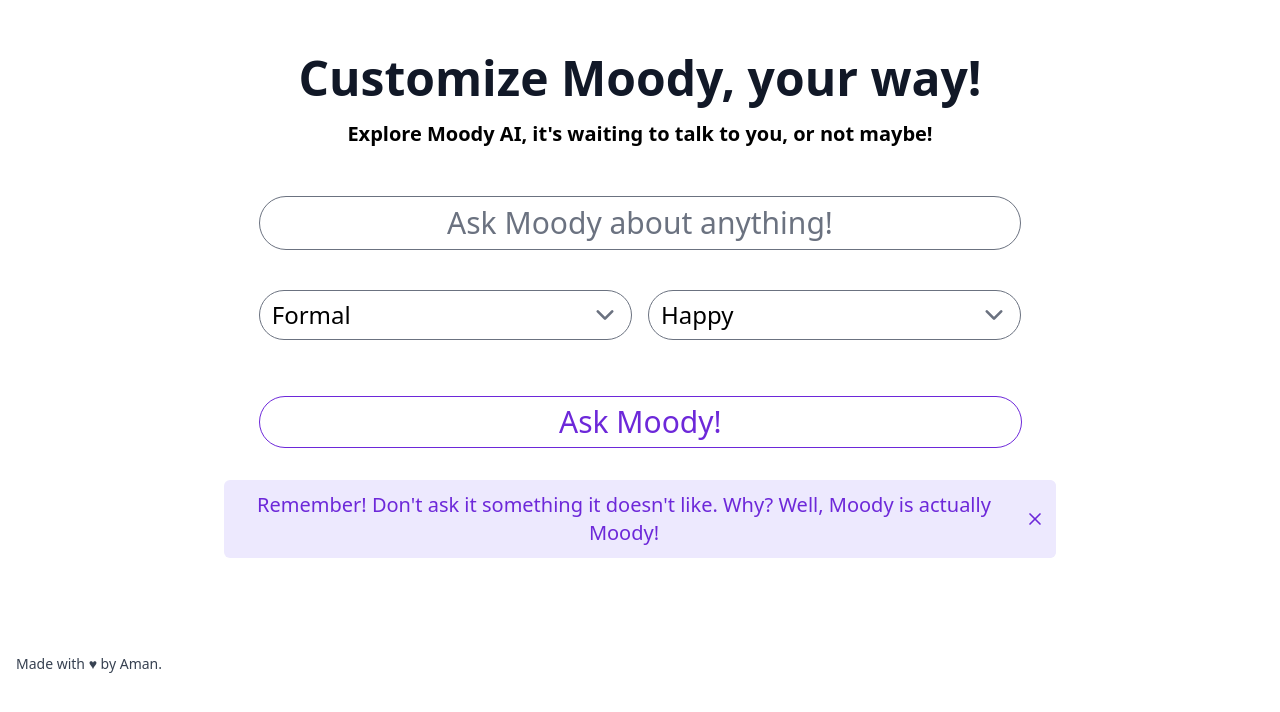
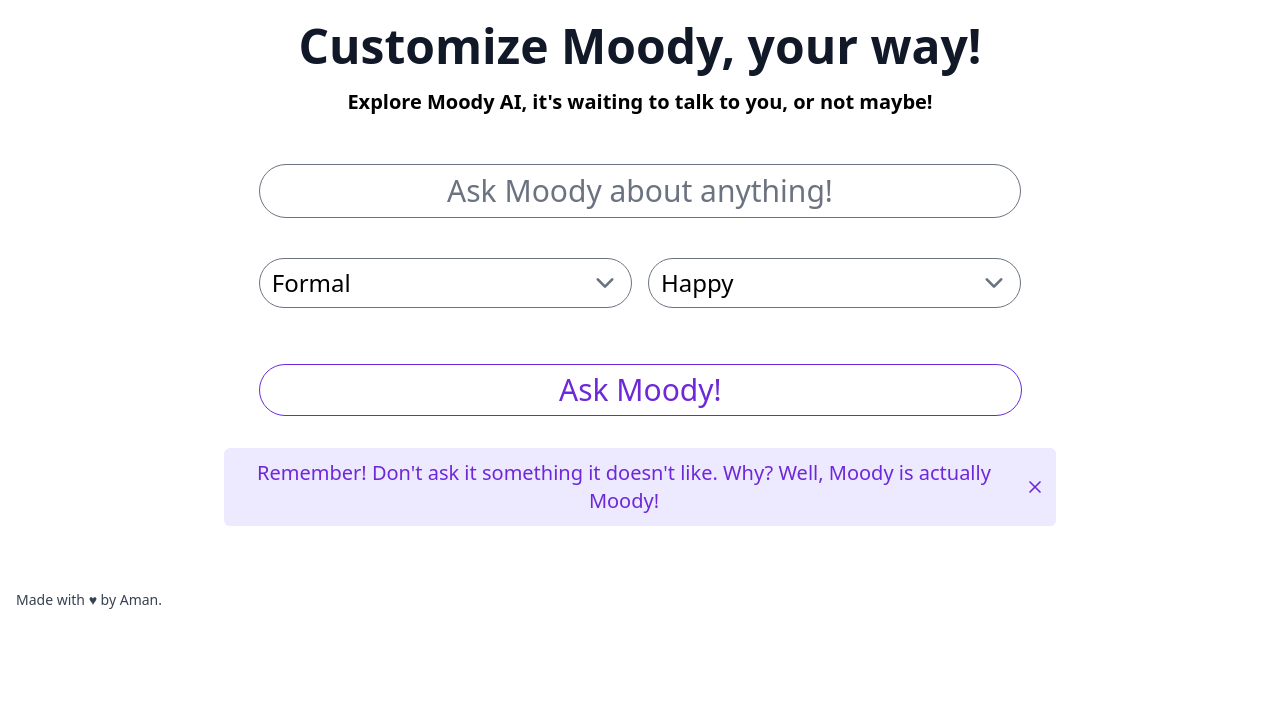
Before and after one commit to kirmola/portfolio, a Django app: page /moody-ai/ in a window 1280 px wide. Shown: the part 64-776 px from the top of the page. Run offline with Django 5.2, Linux system fonts and the light colour scheme; some libraries are stand-ins or nearby versions.

Commit message:
removed unnecessary height

```diff
--- a/templates/moodyai/index.html
+++ b/templates/moodyai/index.html
@@ -9,7 +9,7 @@
   <script src="{% static 'js/htmx.min.js' %}"></script>
 {% endblock %}
 {% block content %}
-  <section class="px-4 md:py-12 py-2 mx-auto max-w-7xl">
+  <section class="px-4 py-4 mx-auto max-w-7xl">
     <div class="mx-auto md:w-11/12 xl:w-8/12 md:text-center">
       <h1 class="mb-3 text-4xl font-bold text-gray-900 md:text-5xl md:leading-tight md:font-extrabold">Customize Moody, your way!</h1>
       <p class="font-bold text-xl mb-3">Explore Moody AI, it's waiting to talk to you, or not maybe!</p>
--- a/theme/static/css/dist/styles.css
+++ b/theme/static/css/dist/styles.css
@@ -1797,10 +1797,6 @@ a.list-item.list-active:hover {
   border-radius: 9999px;
 }
 
-.rounded-lg {
-  border-radius: 0.5rem;
-}
-
 .rounded-xl {
   border-radius: 0.75rem;
 }
--- a/theme/static_src/tailwind.config.js
+++ b/theme/static_src/tailwind.config.js
@@ -39,7 +39,7 @@ module.exports = {
          * Python: If you use Tailwind CSS classes in Python, uncomment the following line
          * and make sure the pattern below matches your project structure.
          */
-        // '../../**/*.py'
+        '../../**/*.py'
     ],
     theme: {
         extend: {},
```
